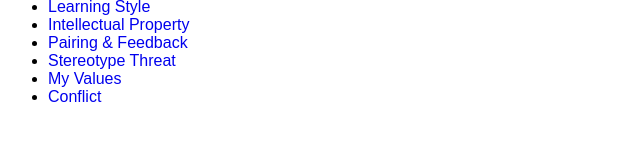
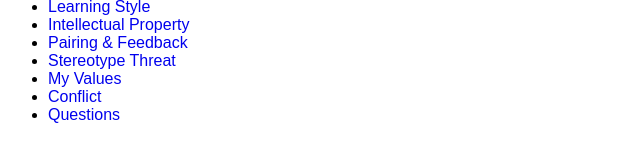
Before and after one commit to werbeckes/werbeckes.github.io, a plain HTML site: page blog/LeftSidebar.html in a window 1280 px wide. Shown: the part 303-464 px from the top of the page, 0-640 px from the left. Drawn offline with Linux system fonts and the light colour scheme.

Commit message:
uploading questions blog post

```diff
--- a/blog/LeftSidebar.html
+++ b/blog/LeftSidebar.html
@@ -31,6 +31,7 @@
     <li><a href="c6-stereotype-threat.html">Stereotype Threat</a></li>
     <li><a href="c7-values.html">My Values</a></li>
     <li><a href="c8-conflict.html">Conflict</a></li>
+    <li><a href="c9-questions.html">Questions</a></li>
 
     </ul>
 </body>
```
